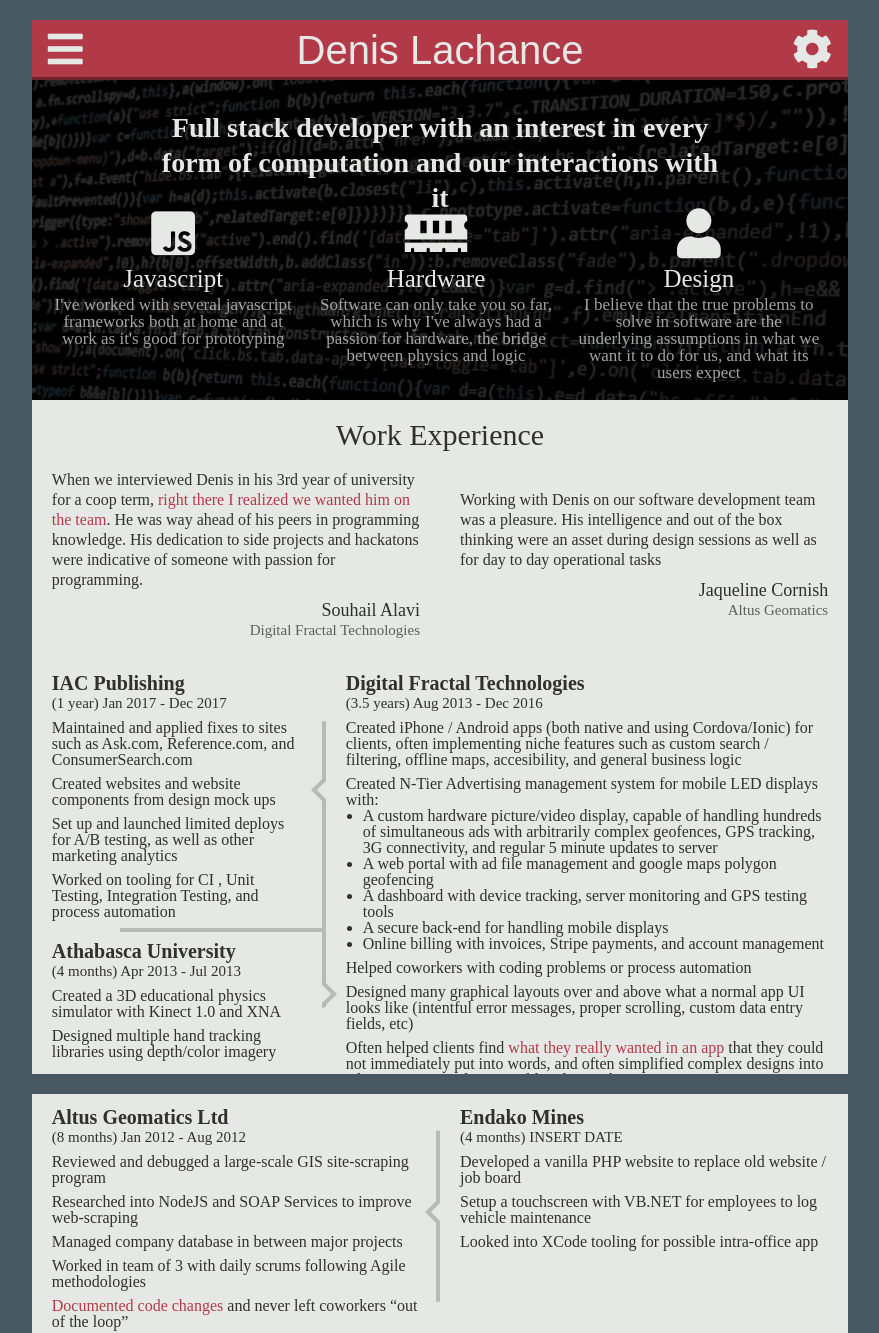
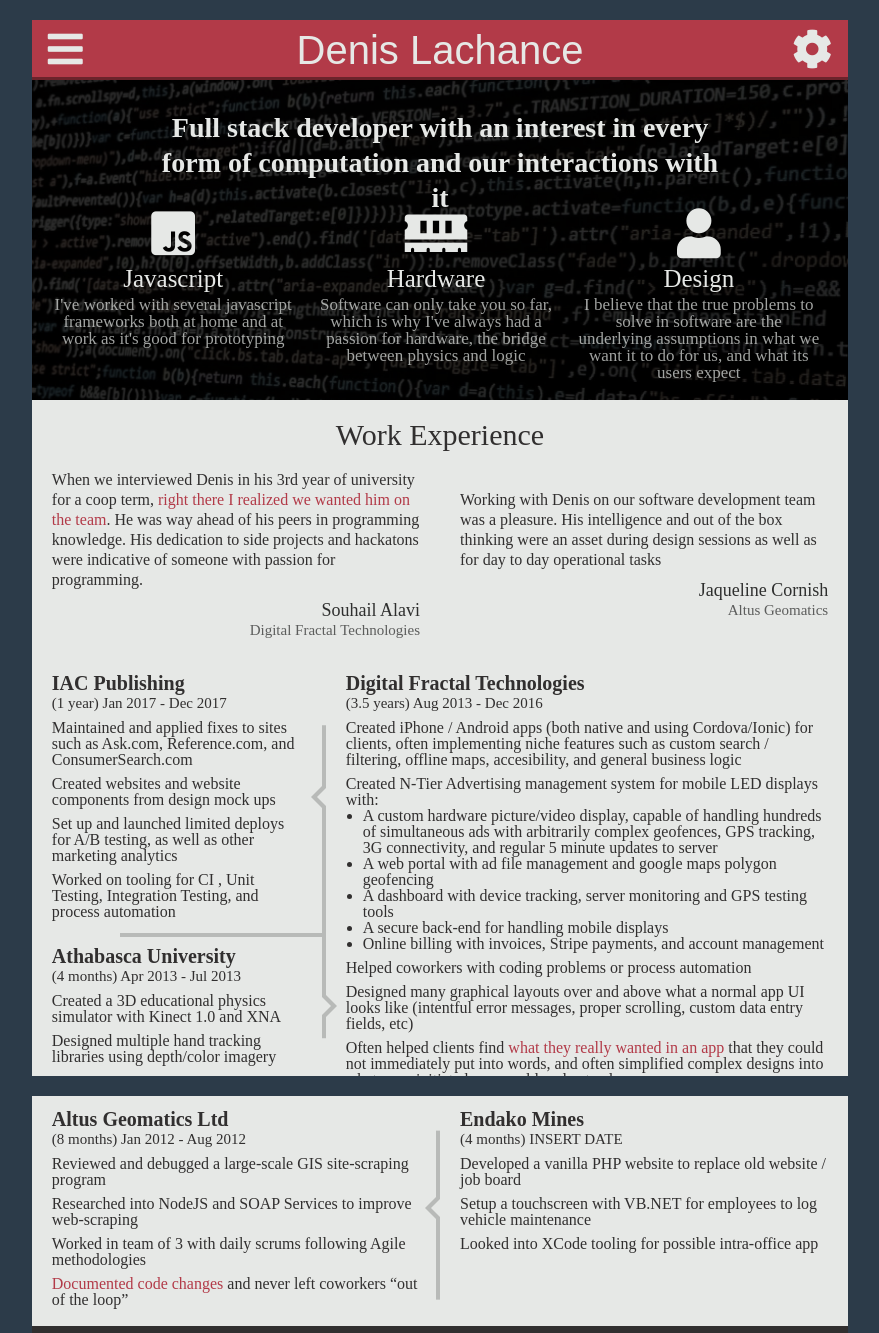
Before and after one commit to dudeofea/html-resume, a website: page index.html in a window 1280 px wide. Shown: the top 1333 px of the page, without its empty margins (200-1079 px from the left). Drawn offline with Linux system fonts and the light colour scheme; a web font is replaced by a local one.

Commit message:
final tweaks and fixed bottom page print bug

```diff
--- a/index.html
+++ b/index.html
@@ -105,7 +105,6 @@
 					<ul class="description">
 						<li>Reviewed and debugged a large-scale GIS site-scraping program</li>
 						<li>Researched into NodeJS and SOAP Services to improve web-scraping</li>
-						<li>Managed company database in between major projects</li>
 						<li>Worked in team of 3 with daily scrums following Agile methodologies</li>
 						<li><span class="red">Documented code changes</span> and never left coworkers “out of the loop”</li>
 					</ul>
--- a/style.scss
+++ b/style.scss
@@ -7,6 +7,7 @@
 @import "node_modules/@fortawesome/fontawesome-free/css/all.css";
 
 //color palette
+//https://coolors.co/312f2f-e6e8e6-8c2f39-b23a48-fcb9b2
 $white: #fff;
 $black: #312F2F;
 $blue: #0E79B2;
@@ -26,7 +27,7 @@
 	display: block;
 	width: 100%;
 	height: 100%;
-	background-color: #475860;
+	background-color: #2c3b49;
 }
 
 a {
@@ -39,7 +40,7 @@
 }
 
 .resume {
-	height:279mm;
+	height:279.3mm;
     width:216mm;
 	background-color: $off-white;
 	margin: 20px auto;
@@ -240,12 +241,12 @@
 				&:after {
 					content: " ";
 					display: block;
-					height: 70%;
+					height: 75%;
 					width: 0px;
 					border-right: 3pt solid $border-color;
 					position: absolute;
 					right: 0;
-					top: 50%;
+					top: 53%;
 					transform: translate(0, -50%);
 				}
 				.experience:nth-child(2):after {
@@ -262,7 +263,7 @@
 		}
 		.experience {
 			border-radius: 3px;
-			padding: 60px 20px 0px 20px;
+			padding: 60px 20px 5px 20px;
 			position: relative;
 		}
 		.company {
@@ -516,6 +517,6 @@
 	}
 	.resume {
 		margin: 0;
-		page-break-after: always;
+		//page-break-after: always;
 	}
 }
```
Also changed, not shown: style.css, 1 other file.
